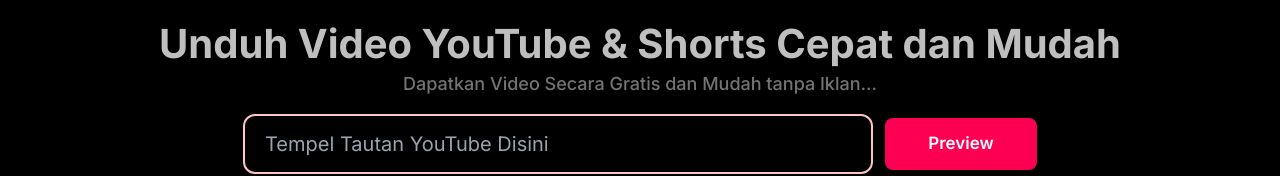
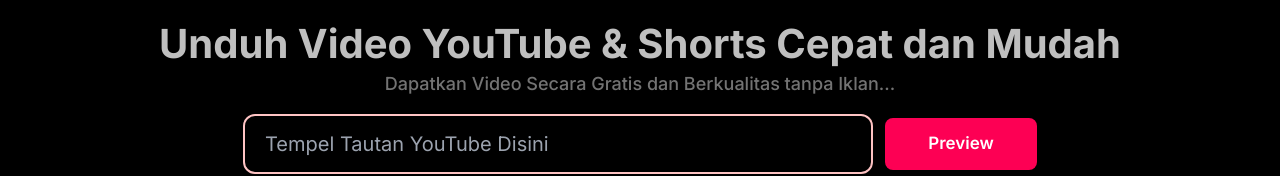
Before and after one commit to Setyabudi90/ytdl-unduhan, a Next.js app: page / in a window 1280 px wide. Shown: the part 134-310 px from the top of the page. Built offline with nearby package versions, Linux system fonts and the light colour scheme.

Commit message:
Update page.js

```diff
--- a/app/page.js
+++ b/app/page.js
@@ -209,7 +209,7 @@
           Unduh Video YouTube & Shorts Cepat dan Mudah
         </h1>
         <p className="text-lg w-[20rem] sm:w-full m-auto font-medium opacity-45">
-          Dapatkan Video Secara Gratis dan Mudah tanpa Iklan...
+          Dapatkan Video Secara Gratis dan Berkualitas tanpa Iklan...
         </p>
         <div className="mb-2 mt-4 gap-3 w-[80%] md:w-full block md:flex justify-center items-center mx-auto">
           <input
```
